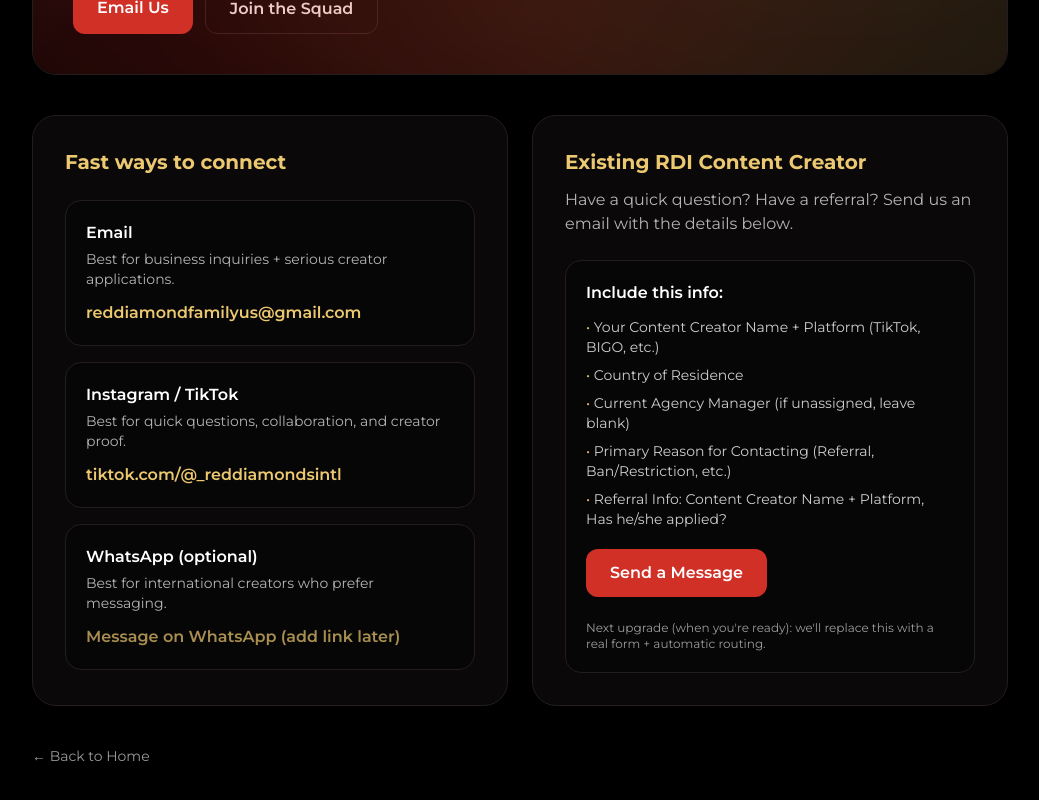
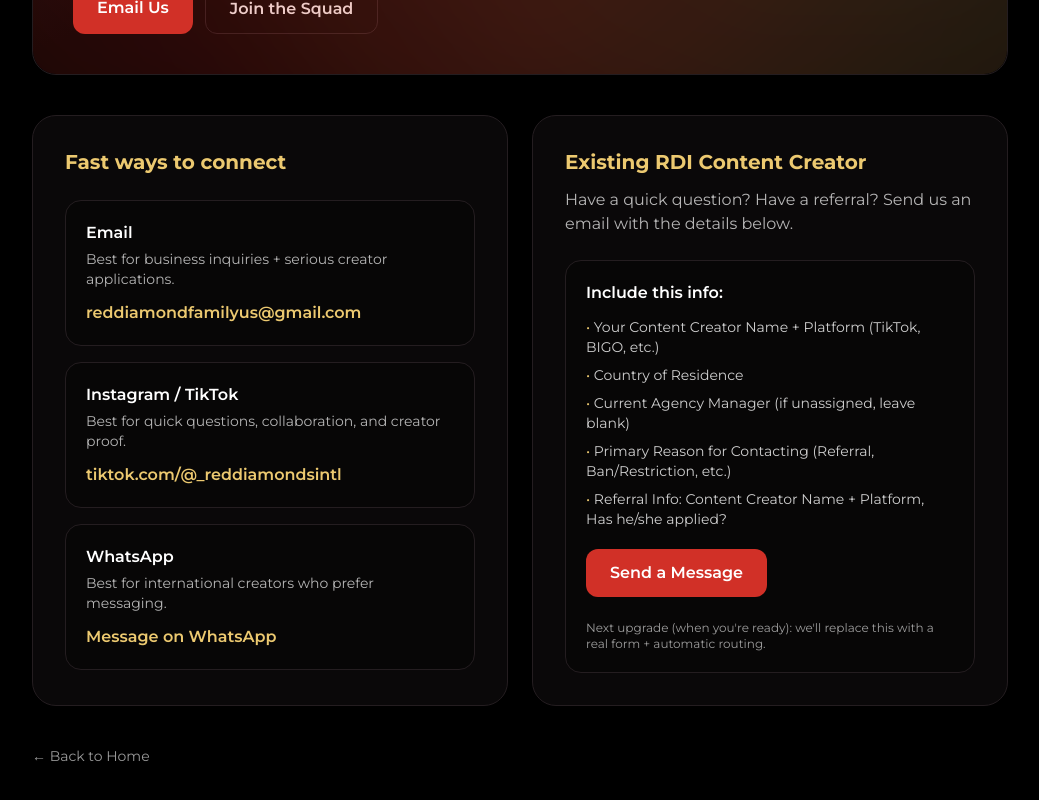
Before and after one commit to KingAdamas/reddiamonds-site, a Next.js app: page /contact in a window 1280 px wide. Shown: the part 486-1286 px from the top of the page, without its empty margins (120-1159 px from the left). Built offline with nearby package versions, Linux system fonts and the light colour scheme.

Commit message:
Fix WhatsApp link

```diff
--- a/app/contact/page.tsx
+++ b/app/contact/page.tsx
@@ -92,12 +92,13 @@
               </div>
 
               <div className="rounded-2xl border border-[#241d20] bg-[#000000]/30 p-5">
-                <p className="font-semibold">WhatsApp (optional)</p>
+                <p className="font-semibold">WhatsApp </p>
                 <p className="mt-1 text-sm text-white/70">
                   Best for international creators who prefer messaging.
                 </p>
                 <span className="mt-3 inline-block font-semibold text-[#ecc970]/70">
-                  Message on WhatsApp (add link later)
+                  <a href="https://wa.me/17707505844?text=Hi%20Red%20Diamonds%20International%20%E2%80%94%20I%E2%80%99m%20an%20international%20creator%20and%20I%20want%20to%20connect." target="_blank" rel="noreferrer noopener" className="text-[#ecc970]
+hover:underline">Message on WhatsApp</a>
                 </span>
               </div>
             </div>
```
